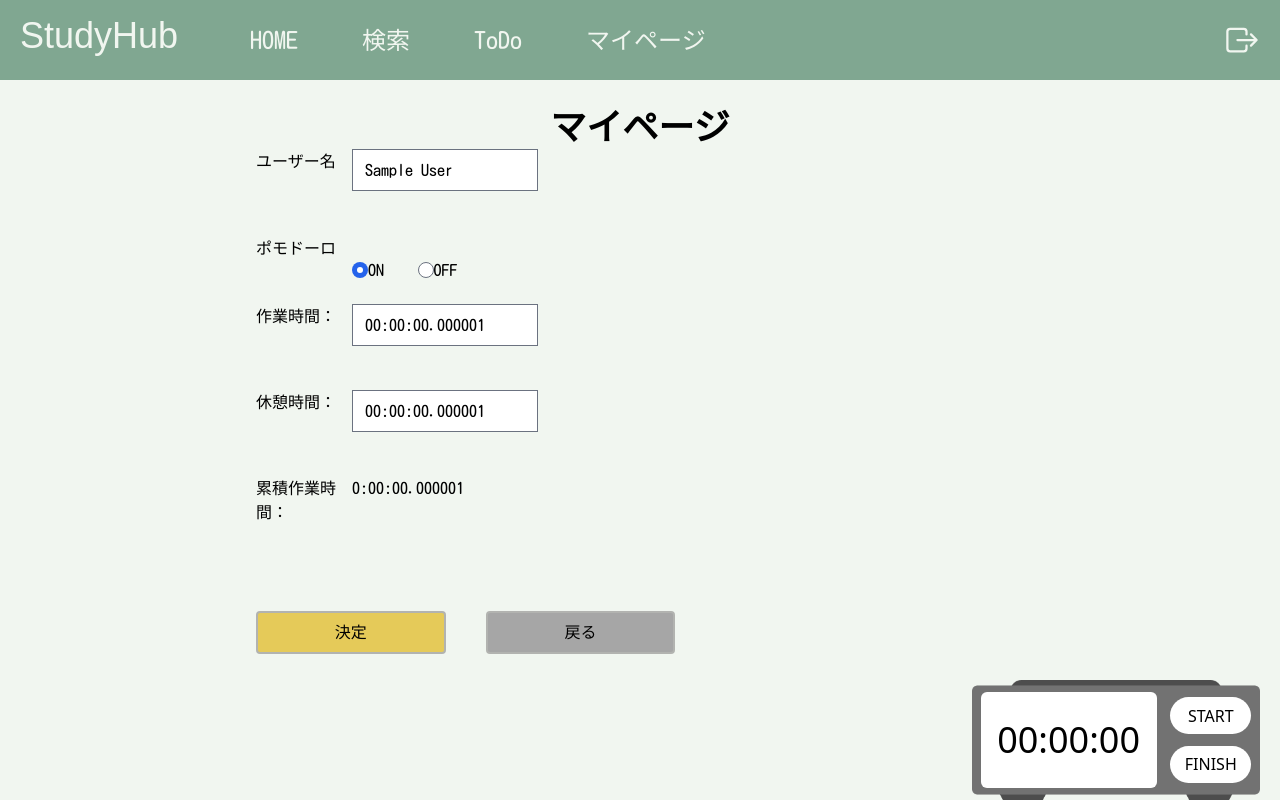
After one commit to devharu-49/studyhub, a Django app: page /mypage/00000000-0000-0000-0000-000000000001/ in a window 1280 px wide. The commit adds this page. Run offline with Django 5.2, Linux system fonts and the light colour scheme; a user stored in the database is signed in; tables that the repository leaves empty hold one stand-in row (values such as "Sample post"); some libraries are stand-ins or nearby versions; some web fonts are replaced.

Commit message:
ポモドーロON/OFFのためマイページ追加

```diff
--- a/templates/base.html
+++ b/templates/base.html
@@ -54,25 +54,24 @@
           </li>
           <li class="nav-item">
             <a
-              href="/search"
+              href="{% url 'map:search' %}"
               class="flex h-full items-center px-8 font-kosugiMaru text-2xl"
               >検索</a
             >
           </li>
           <li class="nav-item">
             <a
-              href="/todo"
+              href="{% url 'task_list'%}"
               class="flex h-full items-center px-8 font-kosugiMaru text-2xl"
               >ToDo</a
             >
           </li>
-          <li class="nav-item hover:bg-menuColor">
-            <p
-              class="flex h-full items-center px-2 font-kosugiMaru text-xl font-medium"
+          <li class="nav-item">
+            <a
+              href="{% url 'mypage' user.user_id %}"
+              class="flex h-full items-center px-8 font-kosugiMaru text-2xl"
+              >マイページ</a
             >
-              マイペー<span class="text-xs">ジ</span
-              ><ion-icon name="hammer-outline" class="scale-x-[-1]"></ion-icon>
-            </p>
           </li>
           <li class="nav-item ml-auto">
             <form
--- /dev/null
+++ b/templates/mypage.html
@@ -0,0 +1,65 @@
+{% extends "base.html" %} {% block body %}
+<div
+  class="mx-auto h-[calc(100dvh-5rem)] w-[60%] pb-32 pt-[2%] font-kosugiMaru"
+>
+  <h2 class="mb-[2%] h-[5%] text-center text-4xl font-bold">マイページ</h2>
+  <form
+    action="{% url 'mypage' user.user_id %}"
+    method="post"
+    class="grid h-[93%] grid-cols-[1fr_8fr] grid-rows-6"
+  >
+    {% csrf_token %}
+    <label for="username" class="min-w-24">ユーザー名</label>
+    <div class="w-full">{{ form.name }}</div>
+
+    <label for="pomodoro" class="inline-block min-w-24">ポモドーロ</label>
+    <div class="flex items-center">
+      <!-- prettier-ignore -->
+      <input
+        type="radio"
+        name="is_pomodoro"
+        value="True"
+        class="form-radio"
+        {% if form.is_pomodoro.value %}checked{% endif %}/><label
+        for="on"
+        class="mr-[5%]"
+        >ON</label
+      >
+      <!-- prettier-ignore -->
+      <input
+        type="radio"
+        name="is_pomodoro"
+        value="False"
+        class="form-radio"
+        {% if not form.is_pomodoro.value %}checked{% endif %}/><label for="off"
+        >OFF</label
+      >
+    </div>
+
+    <label for="" class="inline-block min-w-24">作業時間：</label>
+    <div>{{ form.work_time}}</div>
+
+    <label for="" class="inline-block min-w-24">休憩時間：</label>
+    <div>{{ form.break_time}}</div>
+
+    <label for="" class="inline-block min-w-24">累積作業時間：</label>
+    <p class="w-full overflow-y-auto">{{ work_time_sum }}</p>
+
+    <div class="col-span-2 mt-5 flex items-center">
+      <button
+        type="submit"
+        class="mr-10 box-border rounded border-2 border-card-border bg-card-button-yellow px-[10%] py-[1%]"
+      >
+        決定
+      </button>
+      <a
+        href="{{ referer_url }}"
+        class="rounded border-2 border-card-border bg-card-button px-[10%] py-[1%]"
+      >
+        戻る
+      </a>
+    </div>
+  </form>
+</div>
+
+{% endblock body %}
--- a/timer/context_processors.py
+++ b/timer/context_processors.py
@@ -12,9 +12,10 @@ def get_work_time(request):
   user_id = request.user.user_id
   currentuser = CustomUser.objects.get(user_id = user_id)
   totalsec = currentuser.work_time.total_seconds()
+  pomodoro = currentuser.is_pomodoro
 
   hours = int(totalsec // 3600)
   minutes = int((totalsec % 3600) // 60)
   seconds = int(totalsec % 60)
 
-  return {"work_time": f"{hours:02}:{minutes:02}:{seconds:02}"}
+  return {"work_time": f"{hours:02}:{minutes:02}:{seconds:02}", "pomodoro": pomodoro}
--- a/timer/views.py
+++ b/timer/views.py
@@ -2,7 +2,7 @@ from django.shortcuts import render, redirect
 from django.http import HttpResponse, JsonResponse
 from .forms import SaveTimeForm
 from user.models import CustomUser
-import datetime
+from datetime import timedelta
 import json
 
 # デフォルトのタイマー時間を変更
@@ -18,7 +18,7 @@ def update_worktime(request):
         totalsec = (timeparts[0]*3600) + (timeparts[1]*60) + (timeparts[2])
 
         current_user = CustomUser.objects.get(user_id = current_user_id)
-        current_user.work_time = datetime.timedelta(seconds=totalsec)
+        current_user.work_time = timedelta(seconds=totalsec)
         current_user.save()
 
     else:
@@ -37,7 +37,7 @@ def save_time(request):
         post_data = request.POST.copy()
         timeparts = [int(part) for part in post_data.get("count_time").split(":")]
         totalsec = (timeparts[0]*3600) + (timeparts[1]*60) + (timeparts[2])
-        post_data["count_time"] =  datetime.timedelta(seconds=totalsec)
+        post_data["count_time"] =  timedelta(seconds=totalsec)
 
         form = SaveTimeForm(post_data)
 
--- a/user/forms.py
+++ b/user/forms.py
@@ -12,3 +12,8 @@ class CustomSignupForm(UserCreationForm):
 class LoginForm(forms.Form):
     email = forms.EmailField(max_length=100)
     password = forms.CharField(widget=forms.PasswordInput)
+
+class MypageForm(forms.ModelForm):
+    class Meta:
+        model = CustomUser
+        fields = ["name", "is_pomodoro", "work_time", "break_time"]
--- a/user/urls.py
+++ b/user/urls.py
@@ -1,9 +1,10 @@
 from django.urls import path
-from .views import main_view, signup_view, login_view, logout_view
+from .views import main_view, signup_view, login_view, logout_view, mypage_view
 
 urlpatterns = [
     path("", main_view, name="main"),
     path("signup/", signup_view, name="signup"),
     path("login/", login_view, name="login"),
     path("logout/", logout_view, name="logout"),
+    path("mypage/<uuid:id>/", mypage_view, name="mypage"),
 ]
--- a/user/views.py
+++ b/user/views.py
@@ -1,7 +1,13 @@
-from django.shortcuts import render, redirect
+from django.shortcuts import render, redirect, get_object_or_404
 from django.contrib.auth import authenticate, login, logout
+from django.db.models import Sum
+
 from todo.models import Tasks
-from .forms import CustomSignupForm, LoginForm
+from timer.models import Times
+from .models import CustomUser
+from .forms import CustomSignupForm, LoginForm, MypageForm
+
+from datetime import timedelta
 
 
 def signup_view(request):
@@ -58,3 +64,33 @@ def main_view(request):
         .order_by("deadline")[:3]
     )
     return render(request, "main.html", {"tasks": tasks})
+
+
+# mypage表示
+def mypage_view(request, id):
+    if not request.user.is_authenticated:
+        return redirect("login")  # ログインしていない場合、ログインページへリダイレクト
+
+    user_info = get_object_or_404(CustomUser, user_id=id)
+
+    if request.method == "POST":
+        form = MypageForm(request.POST, instance=user_info)
+        if form.is_valid():
+            form.save()
+            return redirect("mypage", id=request.user.user_id)
+
+    else:
+        form = MypageForm(instance=user_info)
+
+        referer_url = request.META['HTTP_REFERER']
+
+        work_time_list = Times.objects.filter(user_id = id).values_list("count_time")
+        work_time_values = [item[0] for item in work_time_list]
+        work_time_sum = sum(work_time_values, timedelta())
+
+        print(work_time_list)
+        print(work_time_values)
+        print("あああ")
+        print(work_time_sum)
+
+    return render(request, "mypage.html", {"form":form, "work_time_sum":work_time_sum, "referer_url":referer_url})
```
